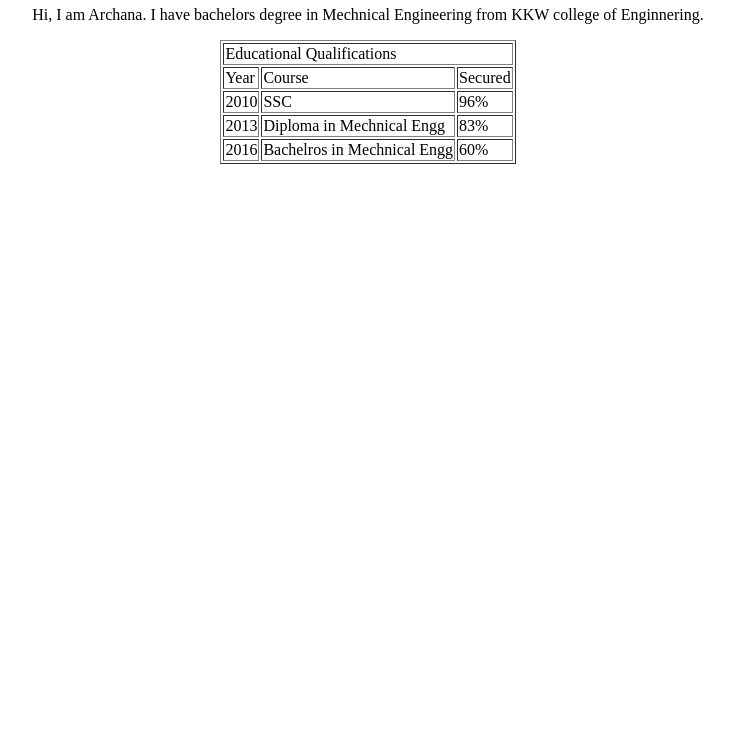
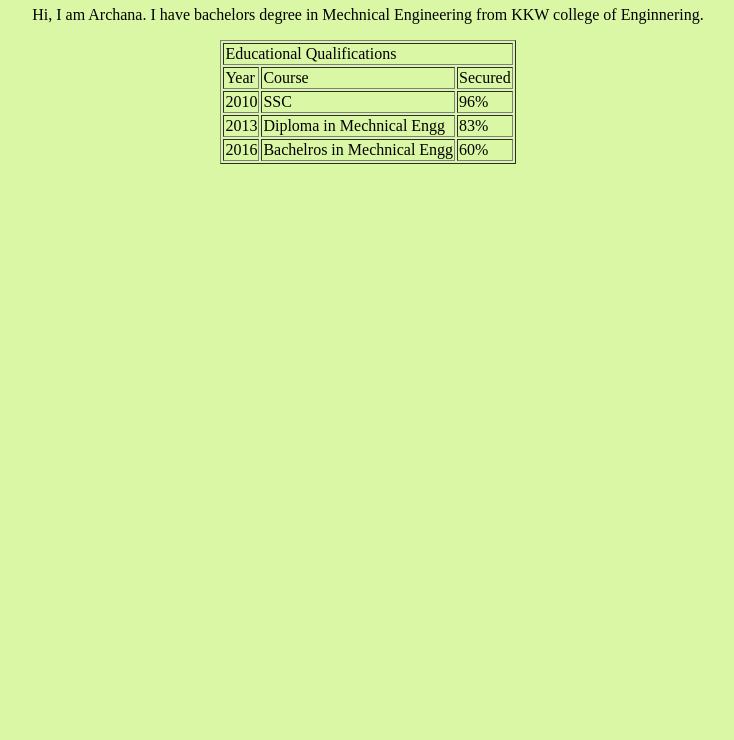
Before and after one commit to archana-nashik/archana-nashik.github.io, a plain HTML site: page index.html in a window 1280 px wide. Shown: the part 60-800 px from the top of the page, without its empty margins (272-1006 px from the left). Drawn offline with Linux system fonts and the light colour scheme.

Commit message:
Update index.html

```diff
--- a/index.html
+++ b/index.html
@@ -2,7 +2,7 @@
   <head>
     <title>Archana Lokhande Portfolio</title>
   </head>
-  <body>
+  <body bgcolor="#DAF7A6">
     <h1 align="center">Archana Lokhande - Resume</h1>
     <p align="center">Hi, I am Archana. I have bachelors degree in Mechnical Engineering from KKW college of Enginnering.</p>
 
```
